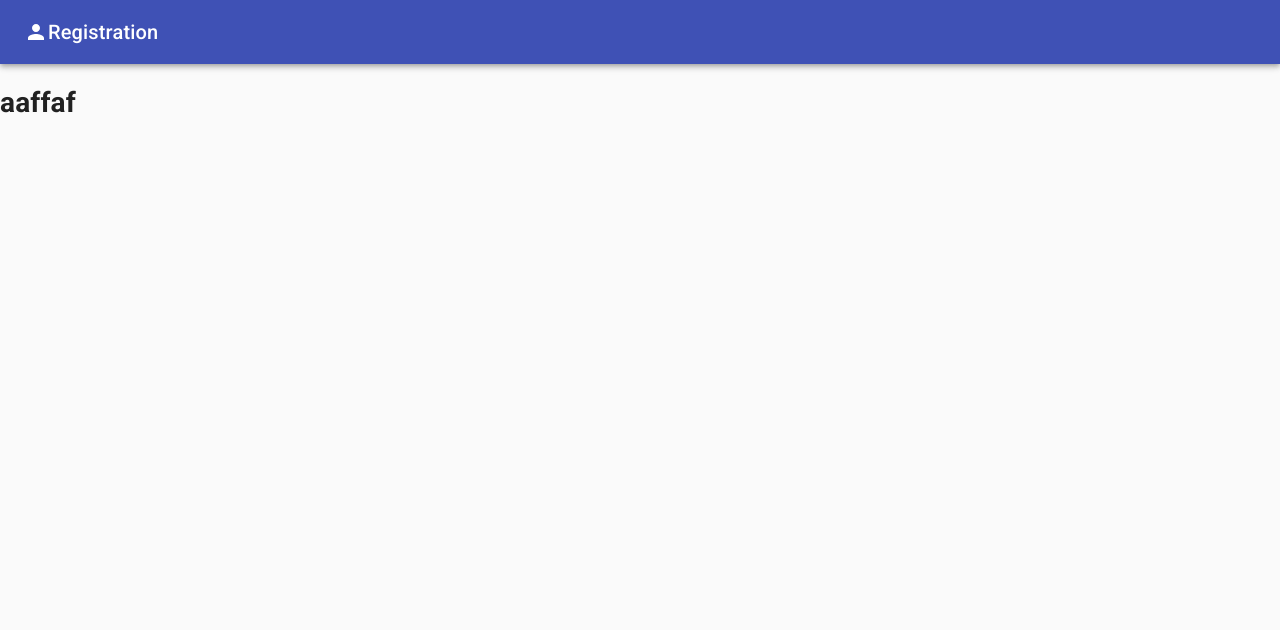
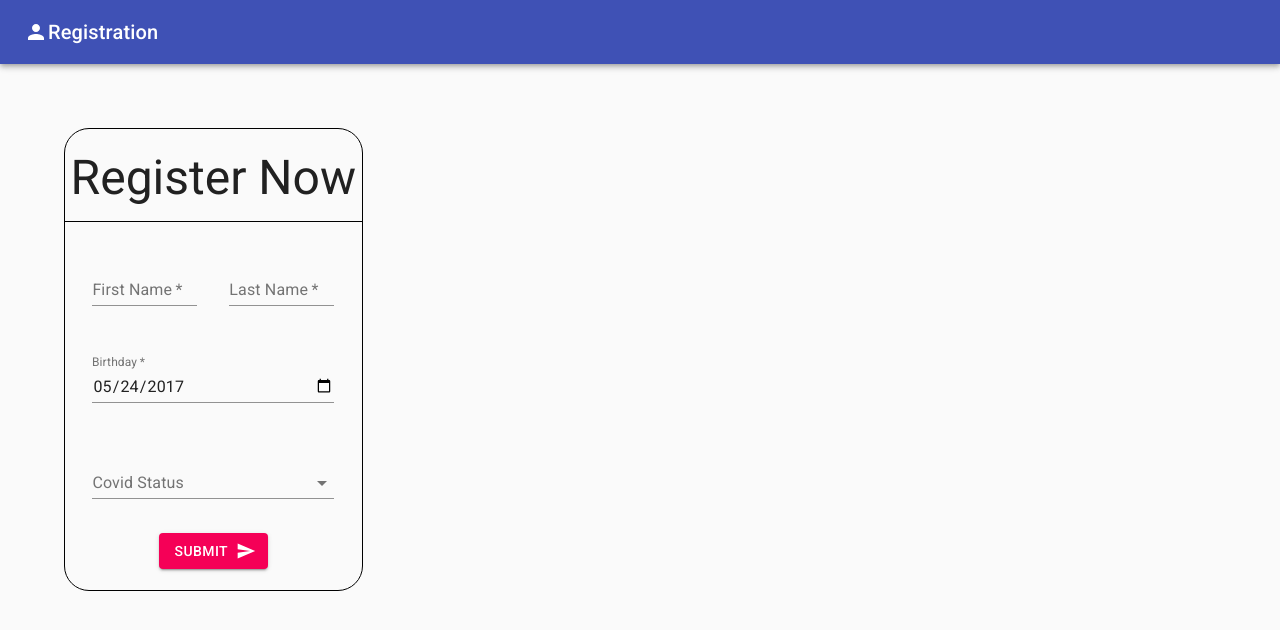
Before and after one commit to Vladikolev0321/Covid-Border-Control, a React (Create React App) app in the folder frontend/registration-app/: page / in a window 1280 px wide. Shown: the top 630 px of the page. Built offline with nearby package versions, Linux system fonts and the light colour scheme; the HTML template or start-up script is replaced by a standard one.

Commit message:
make form for registration

```diff
--- a/frontend/registration-app/package.json
+++ b/frontend/registration-app/package.json
@@ -5,6 +5,7 @@
   "dependencies": {
     "@material-ui/core": "^4.11.4",
     "@material-ui/icons": "^4.11.2",
+    "@material-ui/pickers": "^3.3.10",
     "@testing-library/jest-dom": "^5.14.1",
     "@testing-library/react": "^11.2.7",
     "@testing-library/user-event": "^12.8.3",
--- a/frontend/registration-app/src/components/Form.jsx
+++ b/frontend/registration-app/src/components/Form.jsx
@@ -1,11 +1,75 @@
 import React from 'react';
+import { TextField, Grid, Typography, Select, MenuItem, InputLabel, Button, FormControl} from '@material-ui/core';
+import SendIcon from '@material-ui/icons/Send';
+
 
 class Form extends React.Component {
     render() {
         return (
-            <div>
-                <h1>aaffaf</h1>
-            </div>
+            <main>
+                <div>
+                    <Grid container alignItems="center" md={4}>
+                        <Grid item style={{margin: "15%", border: "1px solid black", borderRadius: "25px", padding: "5% 0"}} >
+                            <Typography variant="h3" align="center" color="textPrimary" style={{borderBottom: "1px solid black", paddingBottom: "5%"}}>Register Now</Typography>
+                            <Grid container spacing={4} justify="center" style= {{marginTop: 20}}>
+                                <Grid item xs={10} sm={5} md={5}>
+                                    <TextField
+                                        label="First Name"
+                                        color="primary"
+                                        fullWidth
+                                        required
+                                    />
+                                </Grid>
+                                <Grid item xs={10} sm={5} md={5}>
+                                    <TextField
+                                        label="Last Name"
+                                        color="primary"
+                                        fullWidth
+                                        required
+                                    />
+                                </Grid>
+                                <Grid item xs={10} sm={5} md={10} style= {{marginTop: "5%"}}>
+                                    <FormControl fullWidth >
+                                        <TextField
+                                            id="date"
+                                            color="primary"
+                                            label="Birthday"
+                                            defaultValue="2017-05-24"
+                                            type="date"
+                                            required
+                                        />
+                                    </FormControl>
+                                </Grid>
+                                <Grid item xs={10} sm={5} md={10}style= {{marginTop: "5%"}}>
+                                    <FormControl fullWidth>
+                                        <InputLabel id={"covid status"}>Covid Status</InputLabel>
+                                        <Select
+                                            color="secondary"
+                                            labelId = "covid status"
+                                            lable = "Covid Status"
+                                            required
+
+                                        >
+                                            <MenuItem value={1}>1</MenuItem>
+                                            <MenuItem value={2}>2</MenuItem>
+                                            <MenuItem value={3}>3</MenuItem>
+                                            <MenuItem value={4}>4</MenuItem>
+                                        </Select>
+                                    </FormControl>
+
+                                </Grid>
+                            </Grid>
+                            <Grid container spacing={1} justify="center" style= {{marginTop: "10%"}}>
+                                <Grid item>
+                                    <Button variant="contained" color="secondary" endIcon={<SendIcon/>}>Submit</Button>
+                                </Grid>
+                            </Grid>
+                        </Grid>
+                    </Grid>
+                </div>
+
+            </main>
+
         );
     }
 }
```
Also changed, not shown: 1 other file (tests, documents, lock files or other folders).
